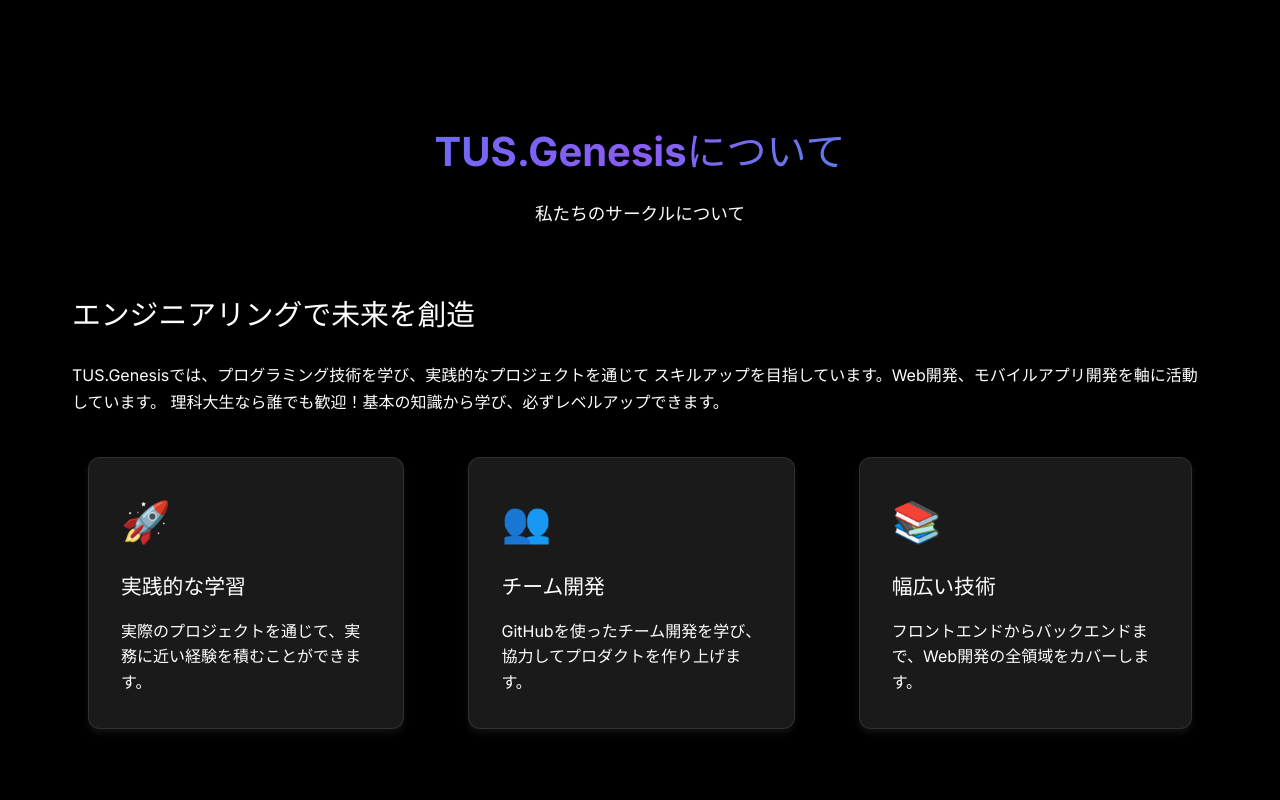
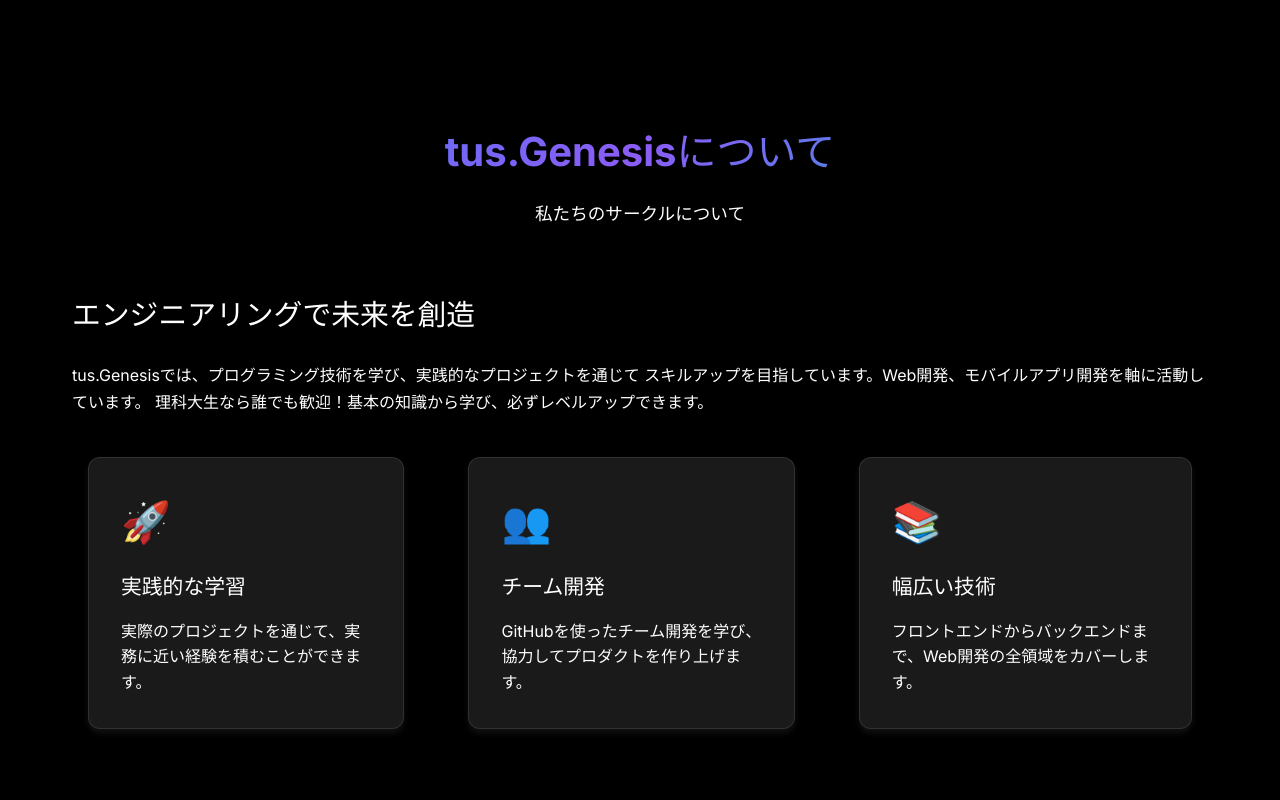
Before and after one commit to tus-Web/landing-page, a React (Vite) app: page / in a window 1280 px wide. Shown: the part 760-1560 px from the top of the page. Built offline with nearby package versions, Linux system fonts and the light colour scheme.

Commit message:
tus.Genesisの表記を統一しました

```diff
--- a/src/components/About/About.tsx
+++ b/src/components/About/About.tsx
@@ -6,7 +6,7 @@
     <section id="about" className="about">
       <div className="about-container">
         <div className="section-header">
-          <h2>TUS.Genesisについて</h2>
+          <h2>tus.Genesisについて</h2>
           <p>私たちのサークルについて</p>
         </div>
 
@@ -14,7 +14,7 @@
           <div className="about-text">
             <h3>エンジニアリングで未来を創造</h3>
             <p>
-              TUS.Genesisでは、プログラミング技術を学び、実践的なプロジェクトを通じて
+              tus.Genesisでは、プログラミング技術を学び、実践的なプロジェクトを通じて
               スキルアップを目指しています。Web開発、モバイルアプリ開発を軸に活動しています。
               理科大生なら誰でも歓迎！基本の知識から学び、必ずレベルアップできます。
               </p>
--- a/src/components/Contact/Contact.tsx
+++ b/src/components/Contact/Contact.tsx
@@ -34,9 +34,9 @@
 
         <div className="contact-content">
           <div className="contact-info">
-            <h3>TUS.Genesisへの参加をお考えの方へ</h3>
+            <h3>tus.Genesisへの参加をお考えの方へ</h3>
             <p>
-              TUS.Genesisへの参加に興味をお持ちいただき、ありがとうございます！
+              tus.Genesisへの参加に興味をお持ちいただき、ありがとうございます！
               プログラミング初心者の方も大歓迎です。まずはお気軽にご連絡ください。
             </p>
 
--- a/src/components/Footer/Footer.tsx
+++ b/src/components/Footer/Footer.tsx
@@ -8,7 +8,7 @@
       <div className="footer-container">
         <div className="footer-content">
           <div className="footer-section">
-            <h3>TUS.Genesis</h3>
+            <h3>tus.Genesis</h3>
             <p>
               次世代のエンジニアを目指す<br />
               東京理科大学プログラミングサークル
--- a/src/components/Header/Header.tsx
+++ b/src/components/Header/Header.tsx
@@ -6,7 +6,7 @@
     <header className="header">
       <div className="header-container">
         <div className="logo">
-          <h2>TUS.Genesis</h2>
+          <h2>tus.Genesis</h2>
         </div>
 
         <a href="#contact" className="cta-button">
--- a/src/components/JoinFlow/JoinFlow.tsx
+++ b/src/components/JoinFlow/JoinFlow.tsx
@@ -6,7 +6,7 @@
     {
       number: "01",
       title: "興味を持つ",
-      description: "まずはTUS.Genesisに興味を持っていただき、活動内容を確認してください。",
+      description: "まずはtus.Genesisに興味を持っていただき、活動内容を確認してください。",
       icon: "💡"
     },
     {
@@ -34,7 +34,7 @@
       <div className="join-flow-container">
         <div className="section-header">
           <h2>参加の流れ</h2>
-          <p>TUS.Genesisに参加するまでの簡単なステップ</p>
+          <p>tus.Genesisに参加するまでの簡単なステップ</p>
         </div>
 
         <div className="steps-container">
```
